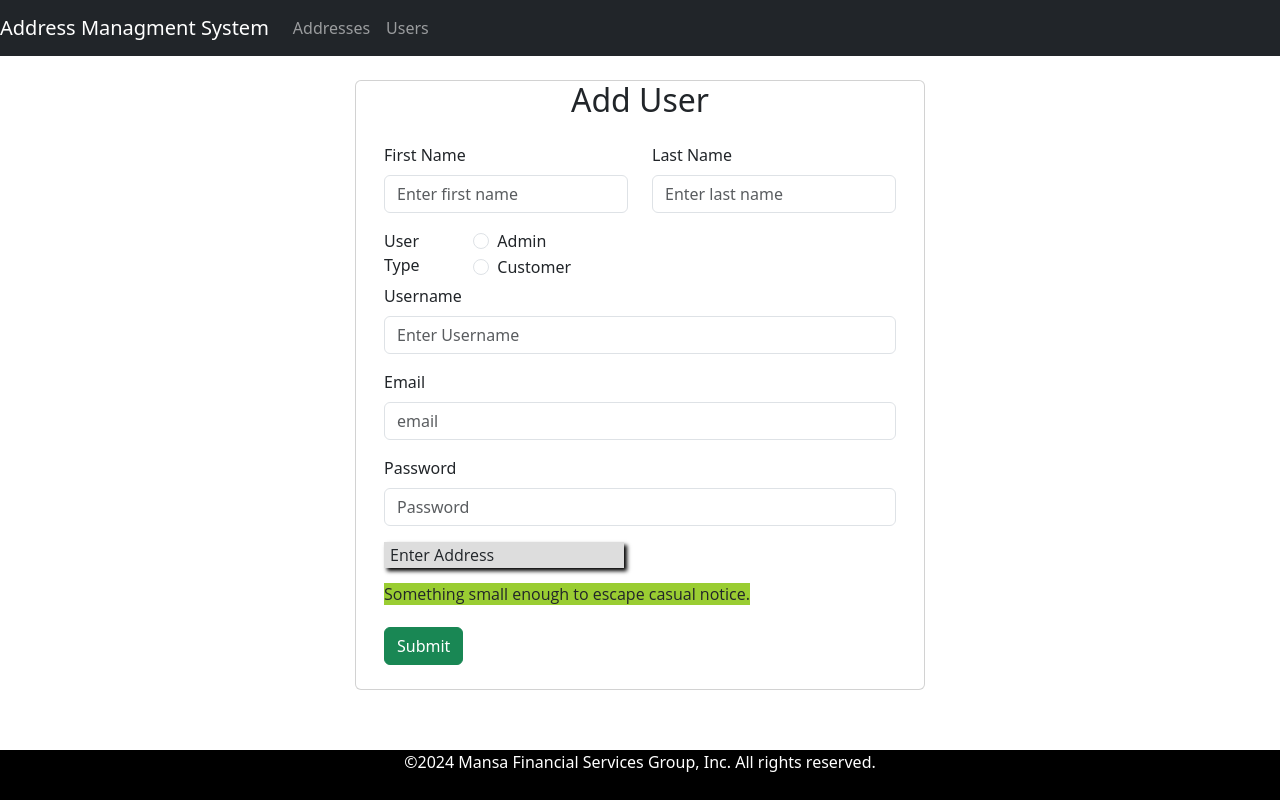
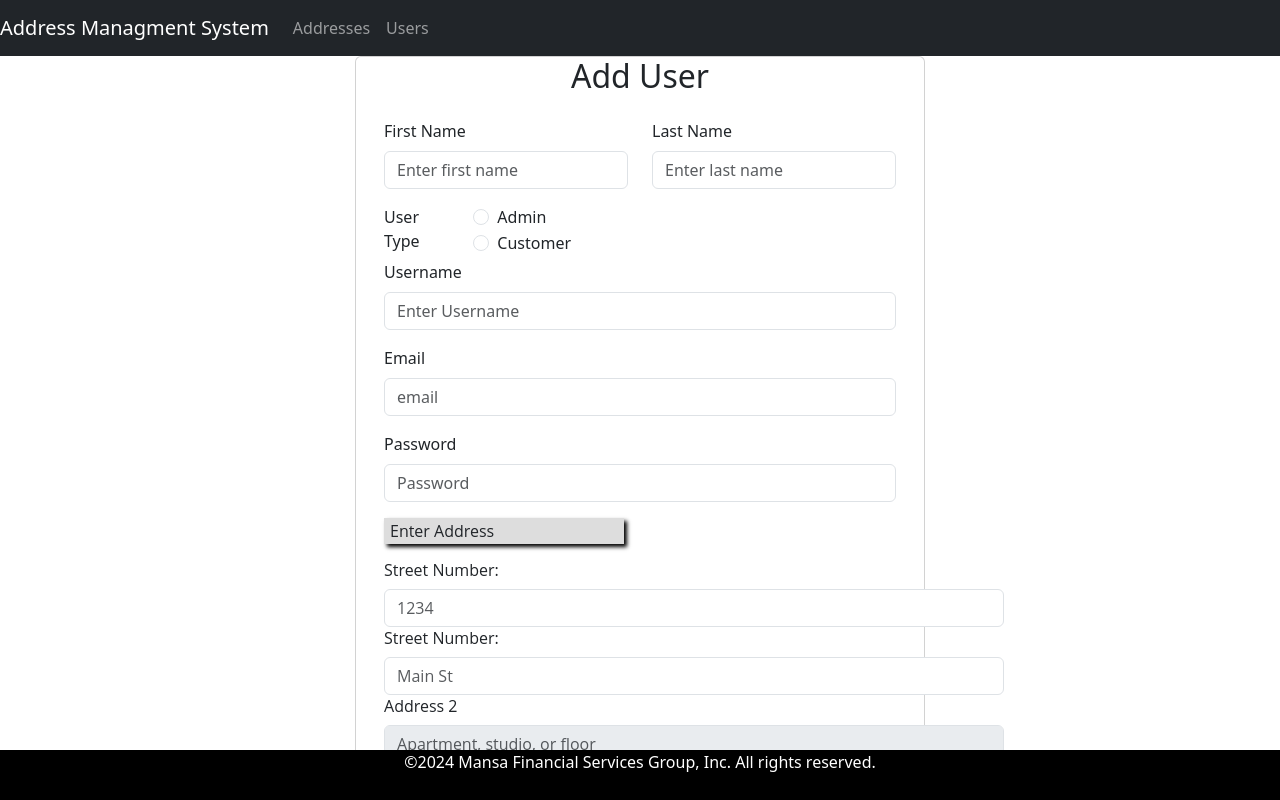
Before and after one commit to donaldkeita/BankApplication, a React (Vite) app in the folder BankApp-Frontend/ems-frontend/: page /add-user in a window 1280 px wide. Both pictures are taken after a click on the heading "Enter Address". Shown: the top 800 px of the page. Built offline with nearby package versions, Linux system fonts and the light colour scheme.

Commit message:
add some styling and changes

```diff
--- a/BankApp-Frontend/ems-frontend/src/components/FooterComponent.jsx
+++ b/BankApp-Frontend/ems-frontend/src/components/FooterComponent.jsx
@@ -3,7 +3,7 @@ import React from 'react'
 const FooterComponent = () => {
   return (
     <div>
-      <footer className='footer'>
+      <footer className='footer fixed-bottom'>
         <span>©2024 Mansa Financial Services Group, Inc. All rights reserved.</span>
       </footer>
     </div>
--- a/BankApp-Frontend/ems-frontend/src/components/UserComponent.jsx
+++ b/BankApp-Frontend/ems-frontend/src/components/UserComponent.jsx
@@ -11,6 +11,12 @@ const UserComponent = () => {
   const [email, setEmail] = useState('');
   const [password, setPassword] = useState('');
   const [username, setUsername] = useState('');
+
+  const [streetNumber, setStreetNumber] = useState('');
+  const [streetName, setStreetName] = useState('');
+  const [city, setCity] = useState('');
+  const [state, setState] = useState('');
+  const [zipcode, setZipcode] = useState('');
 
   const [addressId, setAddressId] = useState('');
   const [address, setAddress] = useState('');
@@ -77,10 +83,10 @@ const UserComponent = () => {
 
 
   return (
-    <div className='container'>
-      <br />
+    <div className='container mb-5'>
+
       <div className="row">
-        <div className="card col-md-6 offset-md-3 offset-md-3">
+        <div className="card col-md-6 offset-md-3 offset-md-3 mb-5">
           {
             pageTitle()
           }
@@ -182,7 +188,53 @@ const UserComponent = () => {
 
               <details>
                 <summary>Enter Address</summary>
-                <div><span className='content'>Something small enough to escape casual notice.</span></div> <br/>
+                <div className='row'>
+                  <div className="form-group">
+                  <label className='form-label' htmlFor="inputStreetNumber">Street Number:</label>
+                    <input type="text" className="form-control" id="inputStreetNumber" placeholder="1234"
+                      value={streetNumber}
+                      // className={`form-control ${ errors.streetNumber ? 'is-invalid': ''}`}
+                      onChange={(e) => setStreetNumber(e.target.value)}></input>
+                  </div>
+                  <div className="form-group">
+                  <label className='form-label' htmlFor="inputAddressName">Street Number:</label>
+                    <input type="text" className="form-control" id="inputAddressName" placeholder="Main St"
+                      value={streetName}
+                      // className={`form-control ${ errors.streetNumber ? 'is-invalid': ''}`}
+                      onChange={(e) => setStreetName(e.target.value)}></input>
+                  </div>
+                  <div className="form-group">
+                    <label className='form-label' htmlFor="inputAddress2">Address 2</label>
+                    <input type="text" className="form-control" id="inputAddress2" placeholder="Apartment, studio, or floor" disabled></input>
+                  </div>
+                  <div className="row">
+                    <div className="form-group col-md-6">
+                      <label className='form-label' htmlFor="inputCity">City</label>
+                      <input type="text" className="form-control" id="inputCity"
+                        value={streetName}
+                        // className={`form-control ${ errors.streetName ? 'is-invalid': ''}`}
+                        onChange={(e) => setCity(e.target.value)}></input>
+                    </div>
+                    <div className="form-group col-md-3">
+                      <label className='form-label' htmlFor="inputState">State</label>
+                      <select id="inputState" className="form-control"
+                        onChange={(e) => setState(e.target.value)}>
+                        <option selected>Choose State</option>
+                        <option value="Maryland">MD</option>
+                        <option value="Virginia">VA</option>
+                        <option value="New Jersey">NJ</option>
+                      </select>
+                    </div>
+                    <div className="form-group col-md-2">
+                      <label className='form-label' htmlFor="inputZip">Zip</label>
+                      <input type="text" className="form-control" id="inputZip"
+                        value={zipcode}
+                        // className={`form-control ${ errors.zipcode ? 'is-invalid': ''}`}
+                        onChange={(e) => setZipcode(e.target.value)}></input>
+                    </div>
+                  </div>
+
+                </div> <br/>
 
               </details>
 
```
